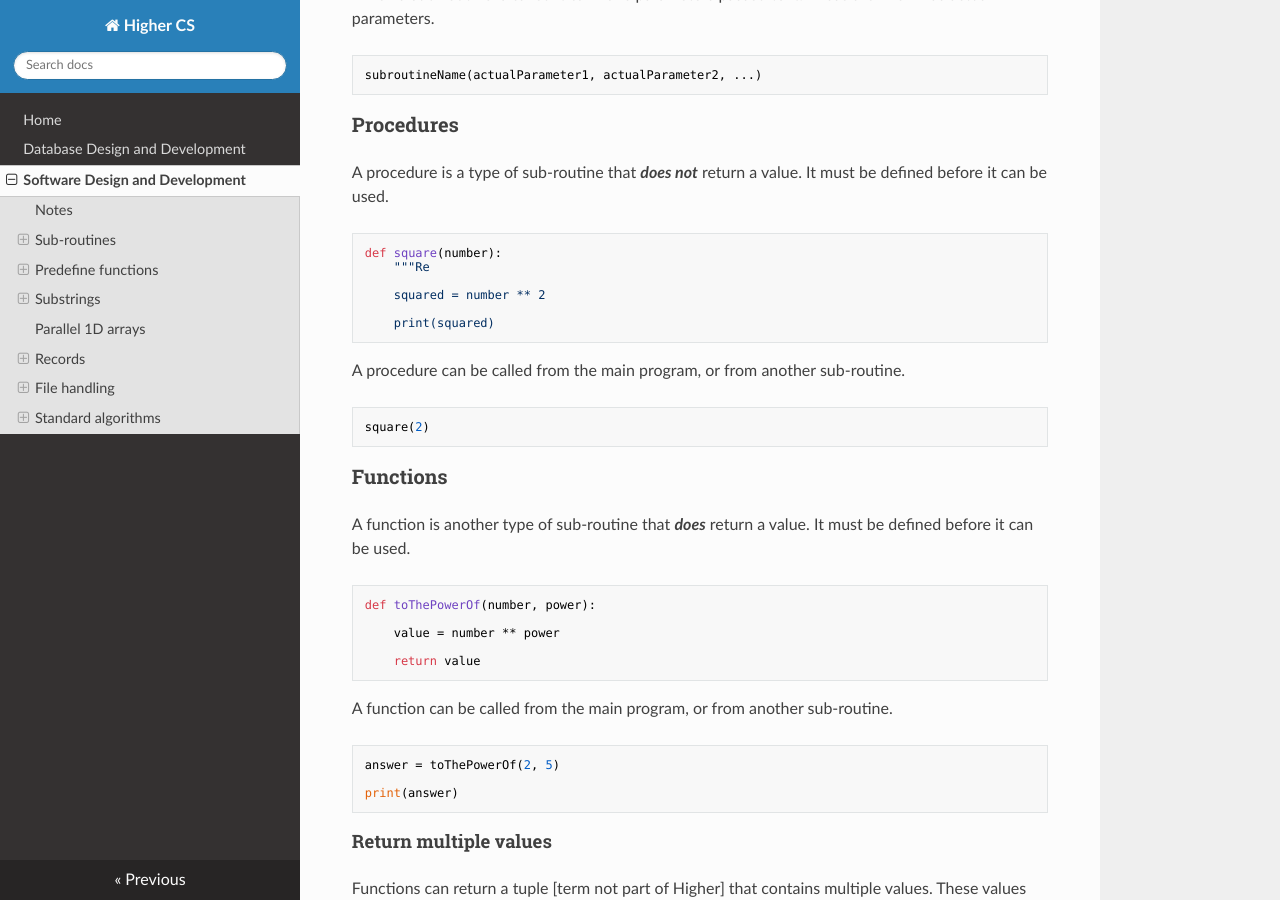
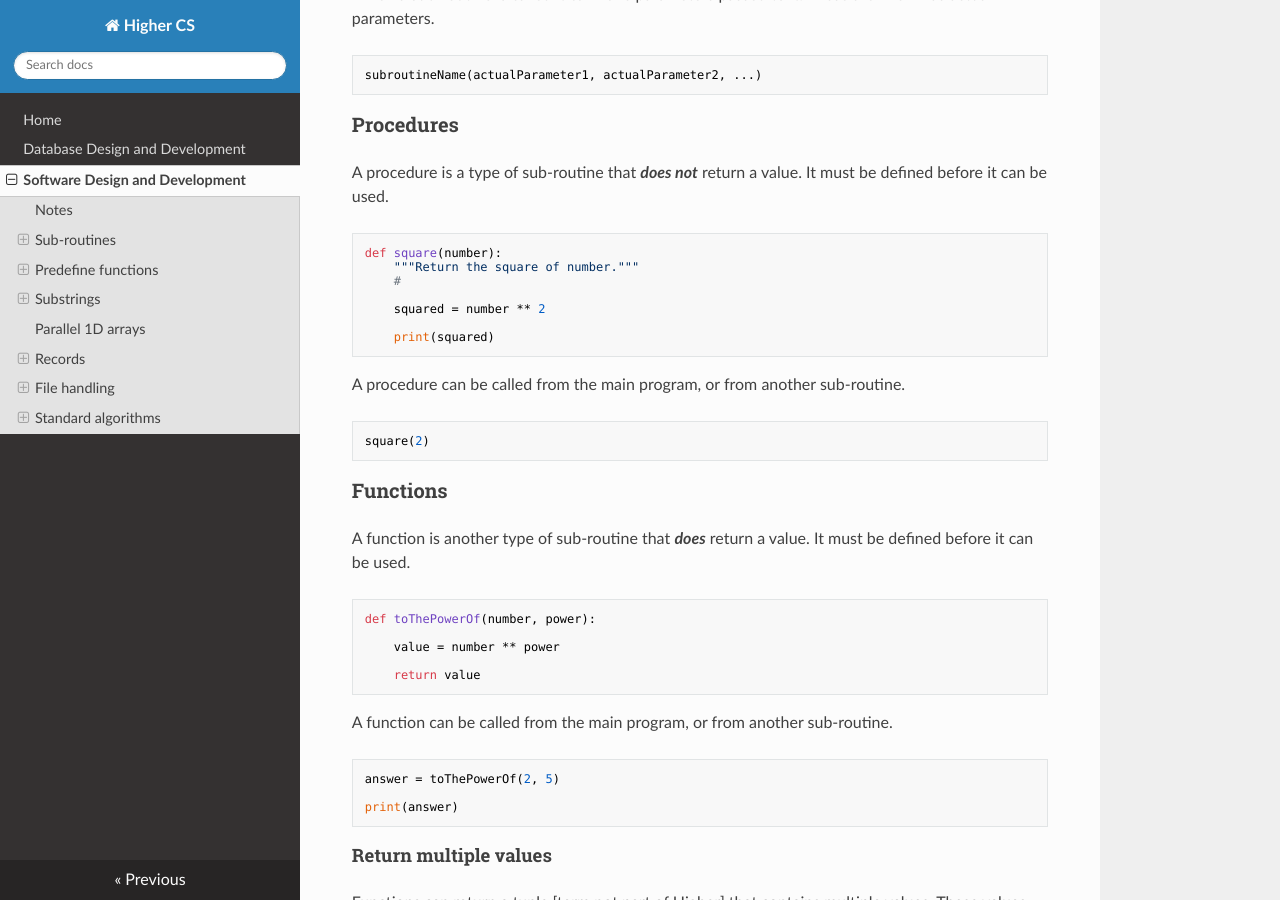
Before and after one commit to MrFriendCS/H-CS, an MkDocs documentation site: the page built from docs/H-CS-SDD.md, in a window 1280 px wide and 900 px high, scrolled down 590 px. Built offline with MkDocs 1.6.1, drawn with Linux system fonts in a browser that asks for light colours; nearby versions of some CDN libraries; part of the change alters nothing that is shown.

Commit message:
docs/H-CS-SDD.md updated from https://stackedit.io/

````diff
--- a/docs/H-CS-SDD.md
+++ b/docs/H-CS-SDD.md
@@ -28,7 +28,8 @@ A procedure is a type of sub-routine that ***does not*** return a value.  It mus
 
 ``` python
 def square(number):
-    """Re
+    """Return the square of number."""
+    #
 
     squared = number ** 2
 
@@ -555,8 +556,8 @@ for index in range(len(names)):
 print("Found " + str(count) + " occurence(s)")
 ```
 <!--stackedit_data:
-eyJoaXN0b3J5IjpbLTkzNzA0MTM4LDE2MTA5NjgwODcsLTg1MD
-YyOTM3OCw0ODgyNTM1MjYsLTEyOTY5NzAwMzksMjAzNTg0OTg3
-NiwtMTU3OTM2Nzg5NiwxNDMwMzMzNjExLDE5MzE5MDQzNCwxNj
-g0OTgzMjc0XX0=
+eyJoaXN0b3J5IjpbMTEyNDAyNzU1MiwxNjEwOTY4MDg3LC04NT
+A2MjkzNzgsNDg4MjUzNTI2LC0xMjk2OTcwMDM5LDIwMzU4NDk4
+NzYsLTE1NzkzNjc4OTYsMTQzMDMzMzYxMSwxOTMxOTA0MzQsMT
+Y4NDk4MzI3NF19
 -->
````
